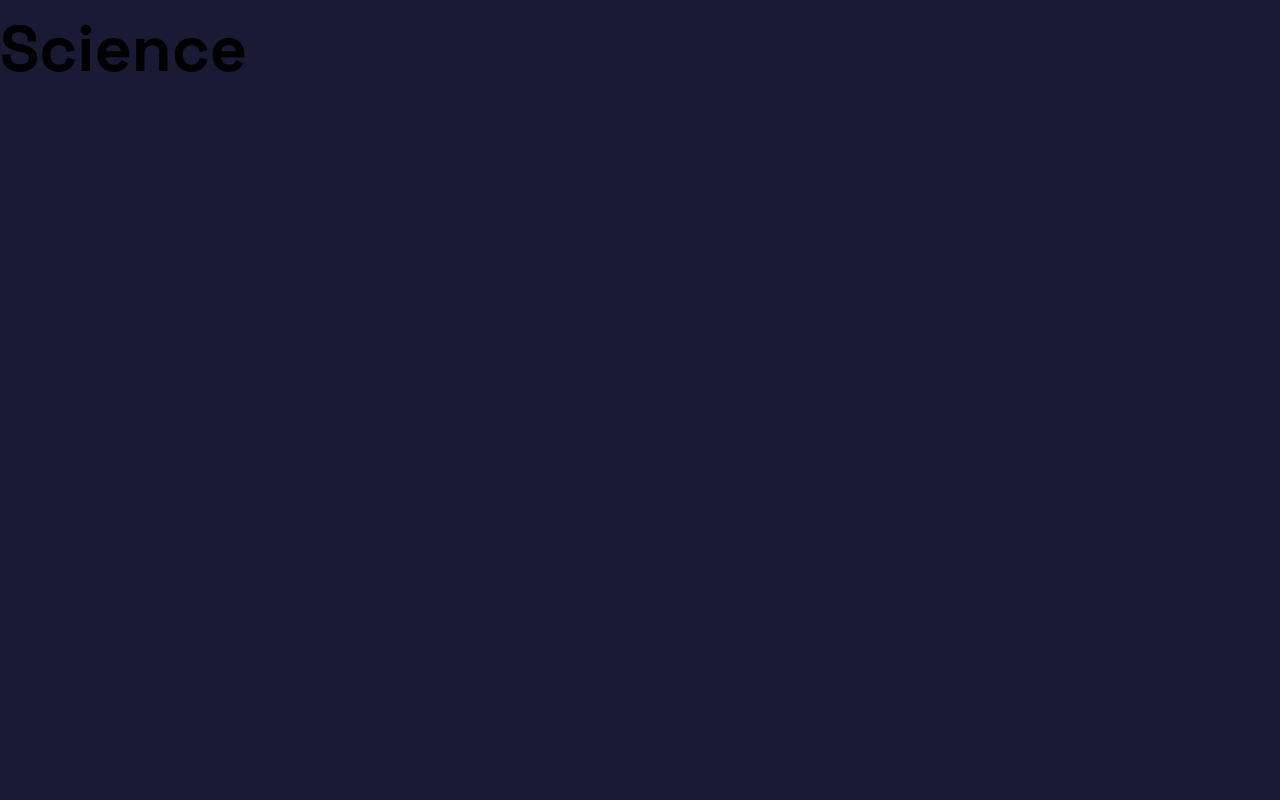
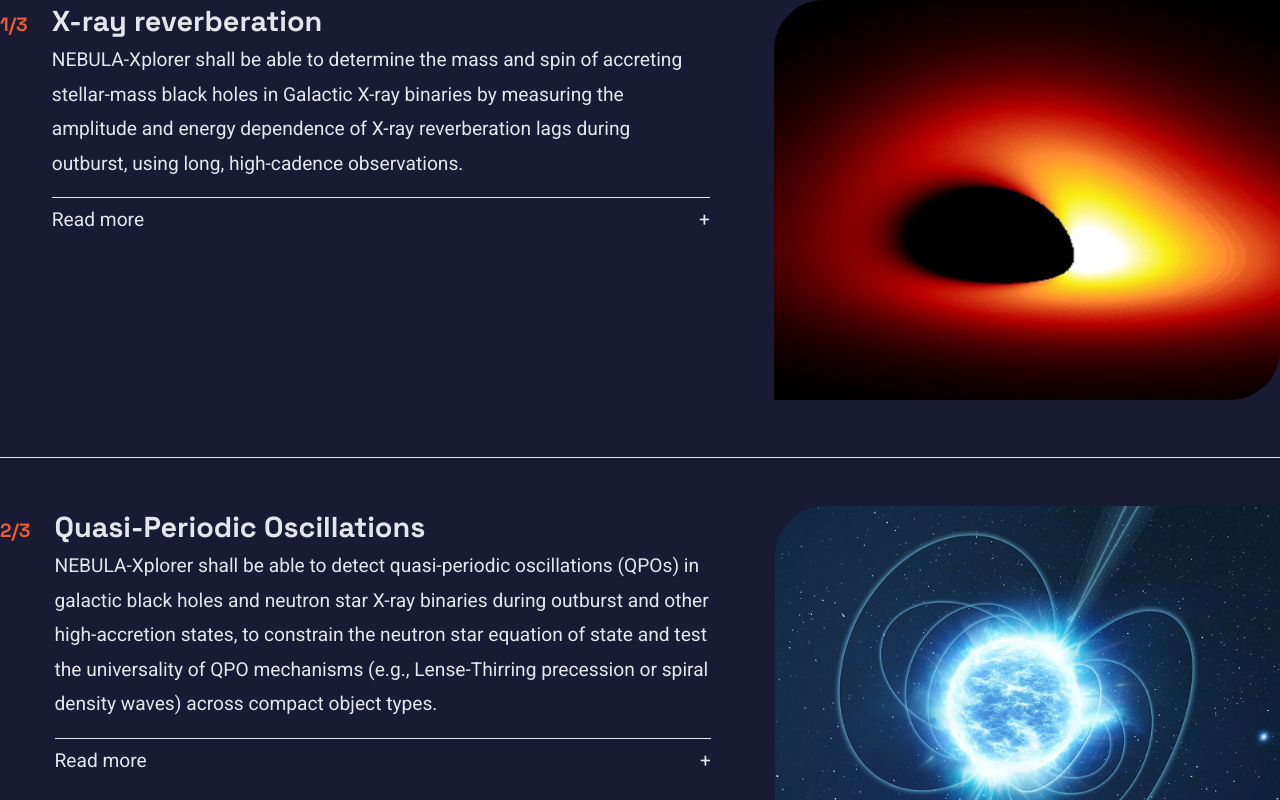
Before and after one commit to fdnd-agency/nebulaxplorer, a SvelteKit app: page /science in a window 1280 px wide. Shown: the top 800 px of the page. Built offline with nearby package versions, Linux system fonts and the light colour scheme.

Commit message:
feat: moved science objectives to science page #603

```diff
--- a/src/lib/components/organisms/FeatureShowcase.svelte
+++ b/src/lib/components/organisms/FeatureShowcase.svelte
@@ -41,7 +41,6 @@
     />
   {/each}
 </section>
-z
 
 <style>
   section {
--- a/src/routes/+page.svelte
+++ b/src/routes/+page.svelte
@@ -1,11 +1,8 @@
 <script>
   import Hero from "$lib/components/organisms/Hero.svelte";
   import missionImage from "$lib/assets/images/hero-background-01.jpg";
-  import FeatureShowcase from "$lib/components/organisms/FeatureShowcase.svelte";
 </script>
 
 <svelte:head>
   <title>Home - NebulaXPlorer</title>
 </svelte:head>
-
-<FeatureShowcase />
--- a/src/routes/science/+page.svelte
+++ b/src/routes/science/+page.svelte
@@ -1,5 +1,12 @@
+<script>
+  import Hero from "$lib/components/organisms/Hero.svelte";
+//   import missionImage from "$lib/assets/images/hero-background-01.jpg";
+  import FeatureShowcase from "$lib/components/organisms/FeatureShowcase.svelte";
+</script>
+
+
 <svelte:head>
 	<title>Science - NebulaXPlorer</title>
 </svelte:head>
 
-<h1>Science</h1>
+<FeatureShowcase />
```
